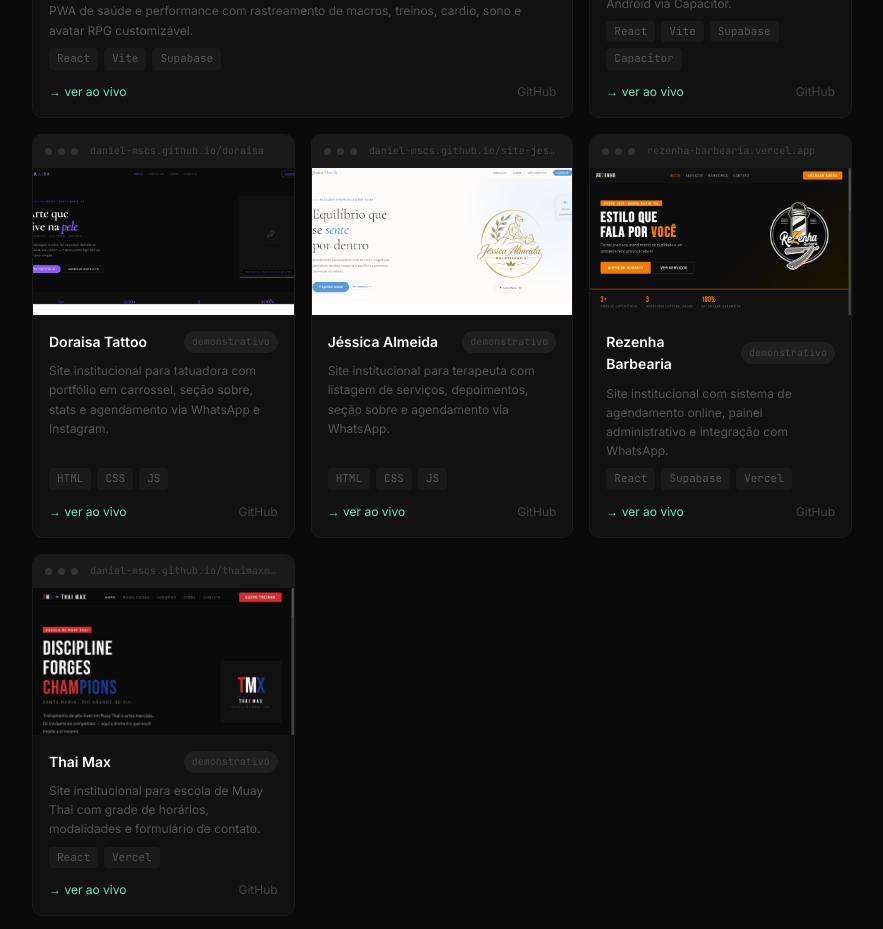
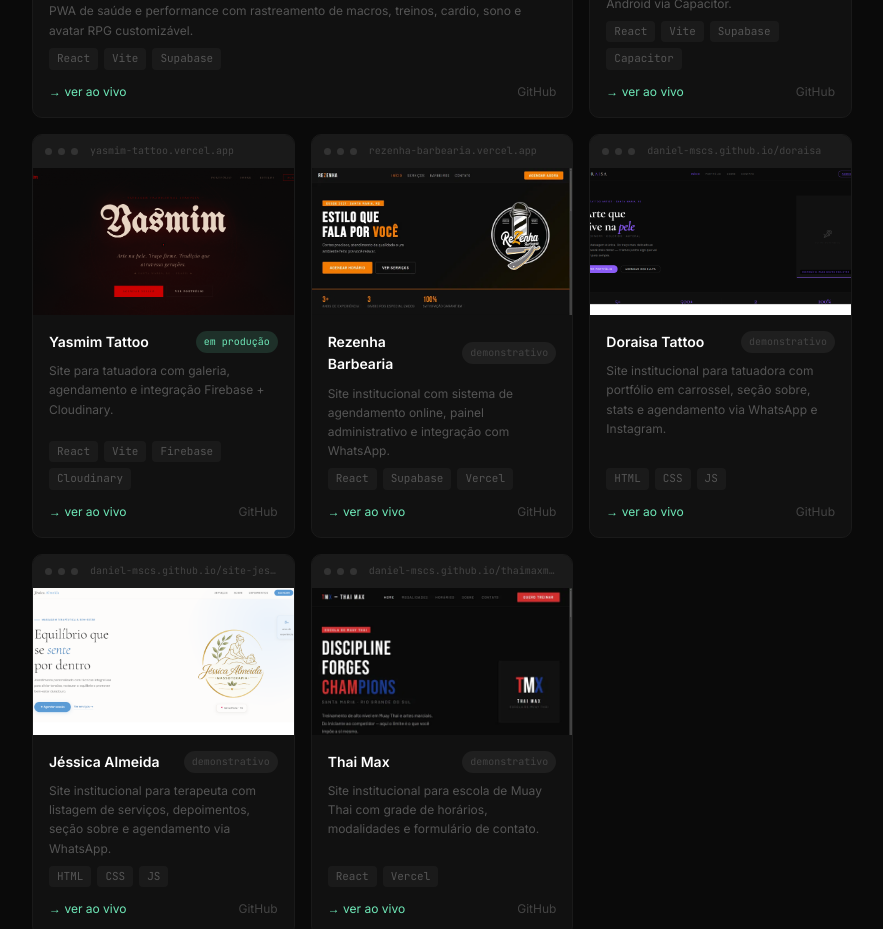
Before and after one commit to daniel-mscs/portfolio, a React (Vite) app: page / in a window 1280 px wide. Shown: the part 1260-2189 px from the top of the page, without its empty margins (198-1081 px from the left). Built offline with nearby package versions, Linux system fonts and the light colour scheme.

Commit message:
feat(projects): adiciona Yasmim Tattoo à lista de projetos

```diff
--- a/src/components/Projects.jsx
+++ b/src/components/Projects.jsx
@@ -7,6 +7,7 @@ import dayforge from '../assets/dayforge.png'
 import turnozen from '../assets/turnozen.png'
 import doraisa from '../assets/doraisa.png'
 import jessicaalmeida from '../assets/jessicaalmeida.png'
+import yasmim from '../assets/yasmim.png'
 
 const PROJECTS = [
   {
@@ -31,6 +32,26 @@ const PROJECTS = [
     status: 'em produção',
   },
   {
+    name: 'Yasmim Tattoo',
+    desc: 'Site para tatuadora com galeria, agendamento e integração Firebase + Cloudinary.',
+    tags: ['React', 'Vite', 'Firebase', 'Cloudinary'],
+    image: yasmim,
+    live: 'https://yasmim-tattoo.vercel.app',
+    code: 'https://github.com/daniel-mscs/yasmim-tattoo',
+    domain: 'yasmim-tattoo.vercel.app',
+    status: 'em produção',
+  },
+  {
+    name: 'Rezenha Barbearia',
+    desc: 'Site institucional com sistema de agendamento online, painel administrativo e integração com WhatsApp.',
+    tags: ['React', 'Supabase', 'Vercel'],
+    image: rezenha,
+    live: 'https://rezenha-barbearia.vercel.app',
+    code: 'https://github.com/daniel-mscs/rezenhabarbearia',
+    domain: 'rezenha-barbearia.vercel.app',
+    status: 'demonstrativo',
+  },
+  {
     name: 'Doraisa Tattoo',
     desc: 'Site institucional para tatuadora com portfólio em carrossel, seção sobre, stats e agendamento via WhatsApp e Instagram.',
     tags: ['HTML', 'CSS', 'JS'],
@@ -48,16 +69,6 @@ const PROJECTS = [
     live: 'https://daniel-mscs.github.io/site-jessica-almeida/',
     code: 'https://github.com/daniel-mscs/site-jessica-almeida',
     domain: 'daniel-mscs.github.io/site-jessica-almeida',
-    status: 'demonstrativo',
-  },
-  {
-    name: 'Rezenha Barbearia',
-    desc: 'Site institucional com sistema de agendamento online, painel administrativo e integração com WhatsApp.',
-    tags: ['React', 'Supabase', 'Vercel'],
-    image: rezenha,
-    live: 'https://rezenha-barbearia.vercel.app',
-    code: 'https://github.com/daniel-mscs/rezenhabarbearia',
-    domain: 'rezenha-barbearia.vercel.app',
     status: 'demonstrativo',
   },
   {
```
Also changed, not shown: src/assets/yasmim.png (added).
